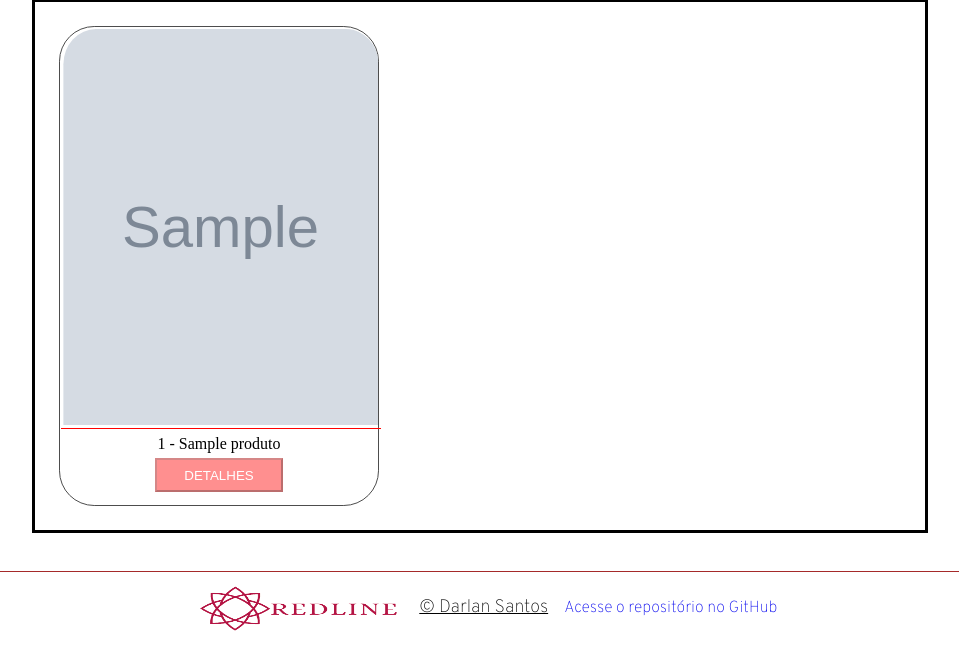
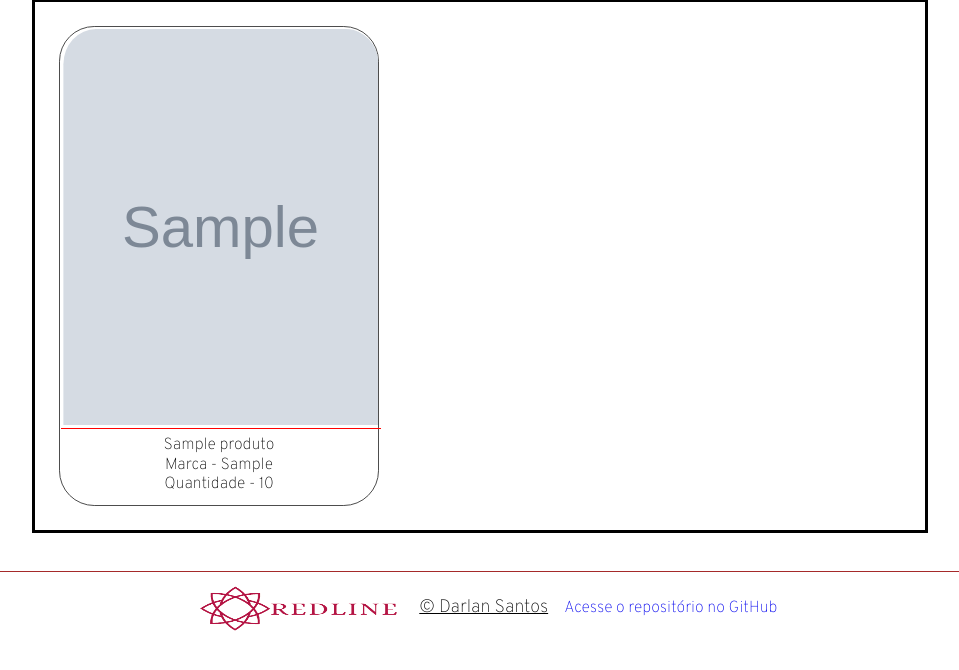
Before and after one commit to Darlan444/crudphp, a PHP site: page / in a window 1280 px wide. Shown: the part 110-780 px from the top of the page, without its empty margins (160-1119 px from the left). Run offline with PHP 8.4, Linux system fonts and the light colour scheme; tables that the repository leaves empty or names only in its code hold one stand-in row (values such as "Sample post"); grey boxes marked "Sample" are stand-in pictures; some web fonts are replaced.

Commit message:
card att

```diff
--- a/css/style.css
+++ b/css/style.css
@@ -171,18 +171,26 @@ header {
     max-height: 5rem;
     min-height: 5rem;
     text-align: center;
+    font-family: 'Overpass', sans-serif;
 }
-
-.btn-card {
+.span-card2 {
     position: absolute;
-    width: 8rem;
-    max-width: 10rem;
-    height: 2.12rem;
-    max-height: 3rem;
-    background-color: #ff8f8f;
-    color: #fff;
+    max-width: 20rem;
+    min-width: 20rem;
+    max-height: 2.45rem;
+    min-height: 2.45rem;
+    text-align: center;
+    font-family: 'Overpass', sans-serif;
 }
-
+.span-card3 {
+    position: absolute;
+    max-width: 20rem;
+    min-width: 20rem;
+    max-height: 0.1rem;
+    min-height: 0.1rem;
+    text-align: center;
+    font-family: 'Overpass', sans-serif;
+}
 
 
 /* CADASTRO*/
--- a/model/view-model.php
+++ b/model/view-model.php
@@ -24,8 +24,9 @@ try {
                     <img class="img-card" src="'.$v['img'].'" alt="img-produto">
                 </div>
                 <div class="span-produto">
-                    <span class="span-card">'.$v['id'].' - '.$v['nome_produto'].'</span>
-                    <button class="btn-card" disabled="disabled">DETALHES</button>
+                    <span class="span-card">'.$v['nome_produto'].'</span></br>
+                    <span class="span-card2">Marca - '.$v['marca'].'</span></br>
+                    <span class="span-card3">Quantidade - '.$v['quantidade'].'</span></br>
                 </div>
             </div>';
 
```
